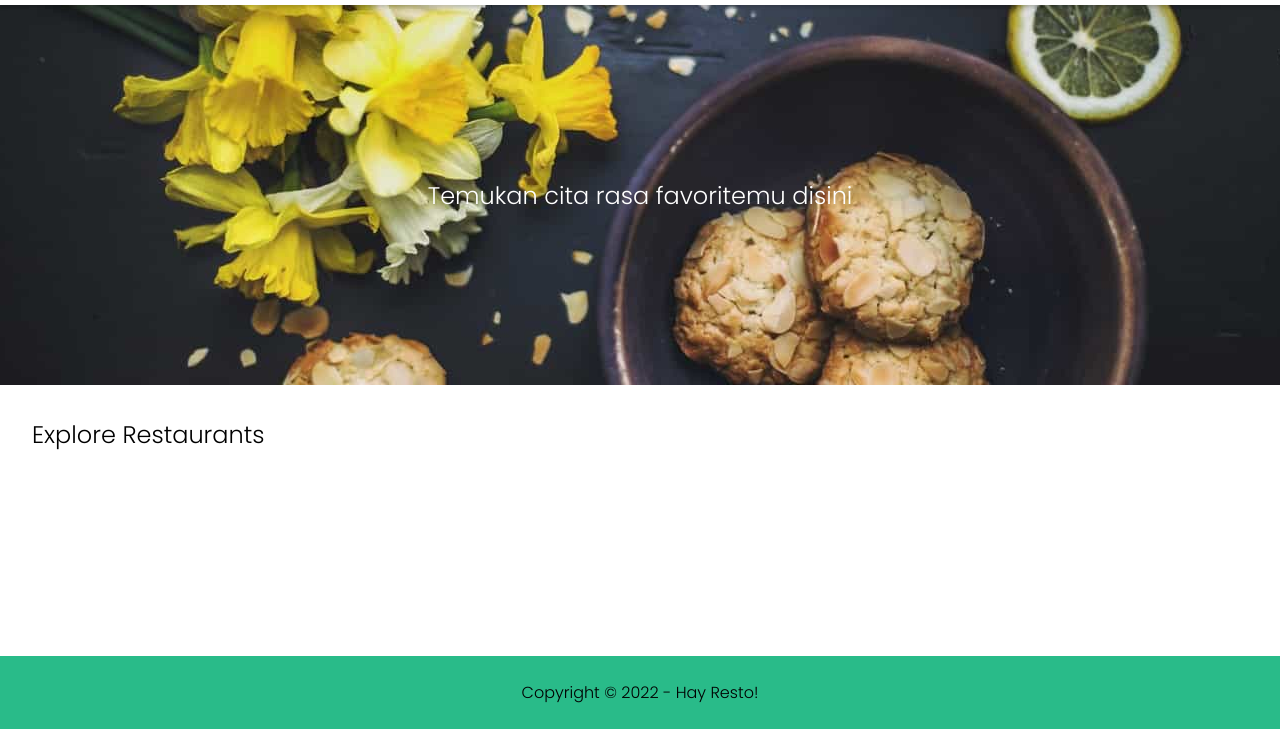
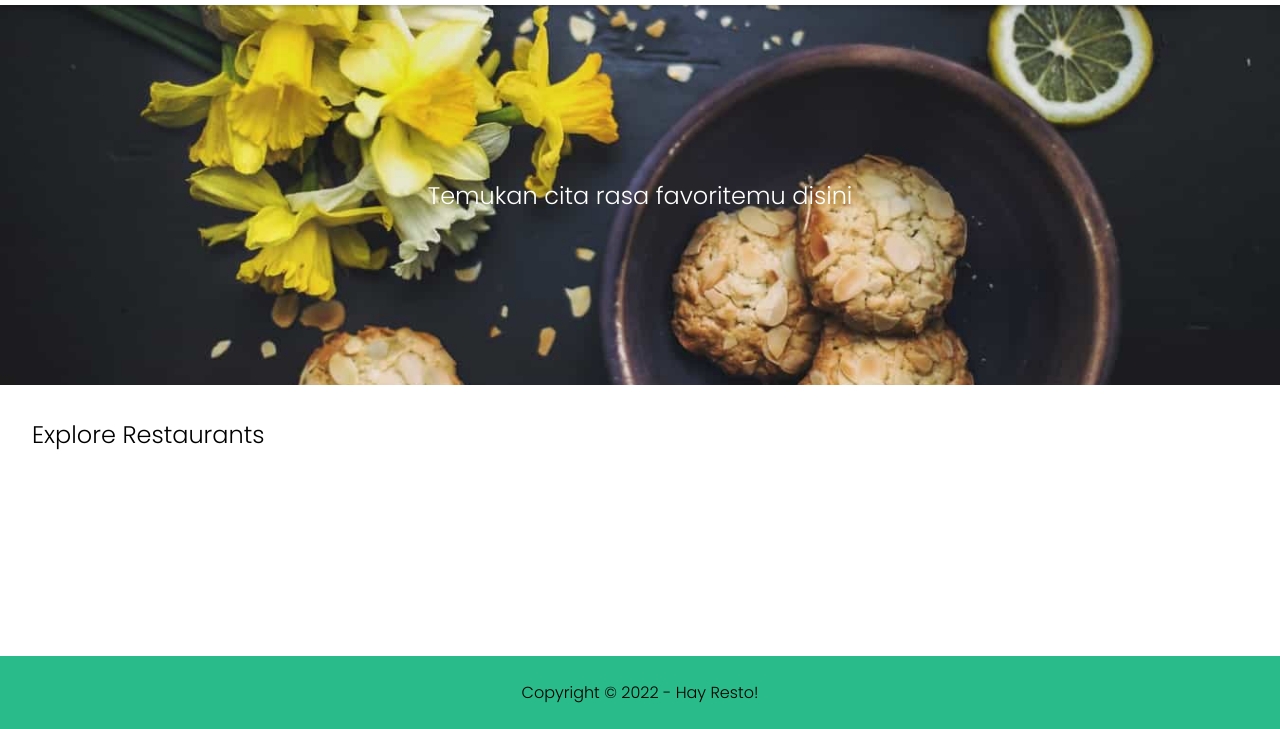
Before and after one commit to waldika13/hayResto, a website built with webpack: page src/templates/index.html in a window 1280 px wide. Shown: the part 71-800 px from the top of the page. Built offline with nearby package versions, Linux system fonts and the light colour scheme; no server answers; what serviceworker-webpack-plugin would draw is missing.

Commit message:
image hero responsive

```diff
--- a/package.json
+++ b/package.json
@@ -8,6 +8,7 @@
     "build": "webpack --config webpack.prod.js",
     "lint": "eslint ./src",
     "test": "karma start",
+    "build-image": "node sharp.js",
     "e2e": "codeceptjs run --steps"
   },
   "keywords": [],
@@ -37,6 +38,7 @@
     "karma-sourcemap-loader": "^0.3.7",
     "karma-webpack": "^4.0.2",
     "puppeteer": "^14.0.0",
+    "sharp": "^0.30.4",
     "style-loader": "^1.2.1",
     "webpack": "^4.43.0",
     "webpack-cli": "^3.3.12",
--- a/src/styles/responsive.css
+++ b/src/styles/responsive.css
@@ -5,6 +5,14 @@
     button {
         min-width: 44px;
         min-height: 44px;
+    }
+
+    .hero {
+        background-image: url('/images/heros/hero-image_4-small.jpg');
+        height: 100%;
+        background-position: center;
+        background-repeat: no-repeat;
+        background-size: cover;
     }
 }
 
@@ -66,6 +74,14 @@
         grid-column-start: 1;
         grid-column-end: 3;
     }
+
+    .hero {
+        background-image: url('/images/heros/hero-image_4-large.jpg');
+        height: 100%;
+        background-position: center;
+        background-repeat: no-repeat;
+        background-size: cover;
+    }
   }
 
 @media screen and (min-width: 800px) {
@@ -105,6 +121,14 @@
     .resto__overview {
         grid-template-columns: repeat(3, 1fr);
     }
+
+    .hero {
+        background-image: url('/images/heros/hero-image_4.jpg');
+        height: 100%;
+        background-position: center;
+        background-repeat: no-repeat;
+        background-size: cover;
+    }
 }
 
 @media screen and (min-width: 1600px) {
--- a/src/styles/style.css
+++ b/src/styles/style.css
@@ -162,6 +162,7 @@ img, img.resto-item__header__poster {
      width: 100%;
      text-align: center;
      background-image: url('/images/heros/hero-image_4.jpg');
+     background-repeat: no-repeat;
      background-position: center;
      background-color: #29BB89;
  }
--- a/webpack.common.js
+++ b/webpack.common.js
@@ -4,7 +4,6 @@ const CopyWebpackPlugin = require('copy-webpack-plugin');
 const ServiceWorkerWebpackPlugin = require('serviceworker-webpack-plugin');
 const ImageminWebpackPlugin = require('imagemin-webpack-plugin').default;
 const ImageminMozjpeg = require('imagemin-mozjpeg');
-const { CleanWebpackPlugin } = require('clean-webpack-plugin');
 const path = require('path');
 
 module.exports = {
@@ -29,7 +28,6 @@ module.exports = {
     ],
   },
   plugins: [
-    new CleanWebpackPlugin(),
     new HtmlWebpackPlugin({
       template: path.resolve(__dirname, 'src/templates/index.html'),
       filename: 'index.html',
```
Also changed, not shown: sharp.js (added, +28 -0 lines), dist/bundle.js, dist/images/heros/hero-image_4-large.jpg (added), dist/images/heros/hero-image_4-small.jpg (added), dist/images/preloader/preloader.gif (deleted), dist/index.html (added), dist/sw.js, src/public/images/heros/hero-image_4-large.jpg (added), src/public/images/heros/hero-image_4-small.jpg (added), src/public/images/preloader/preloader.gif (deleted), 1 other file.
